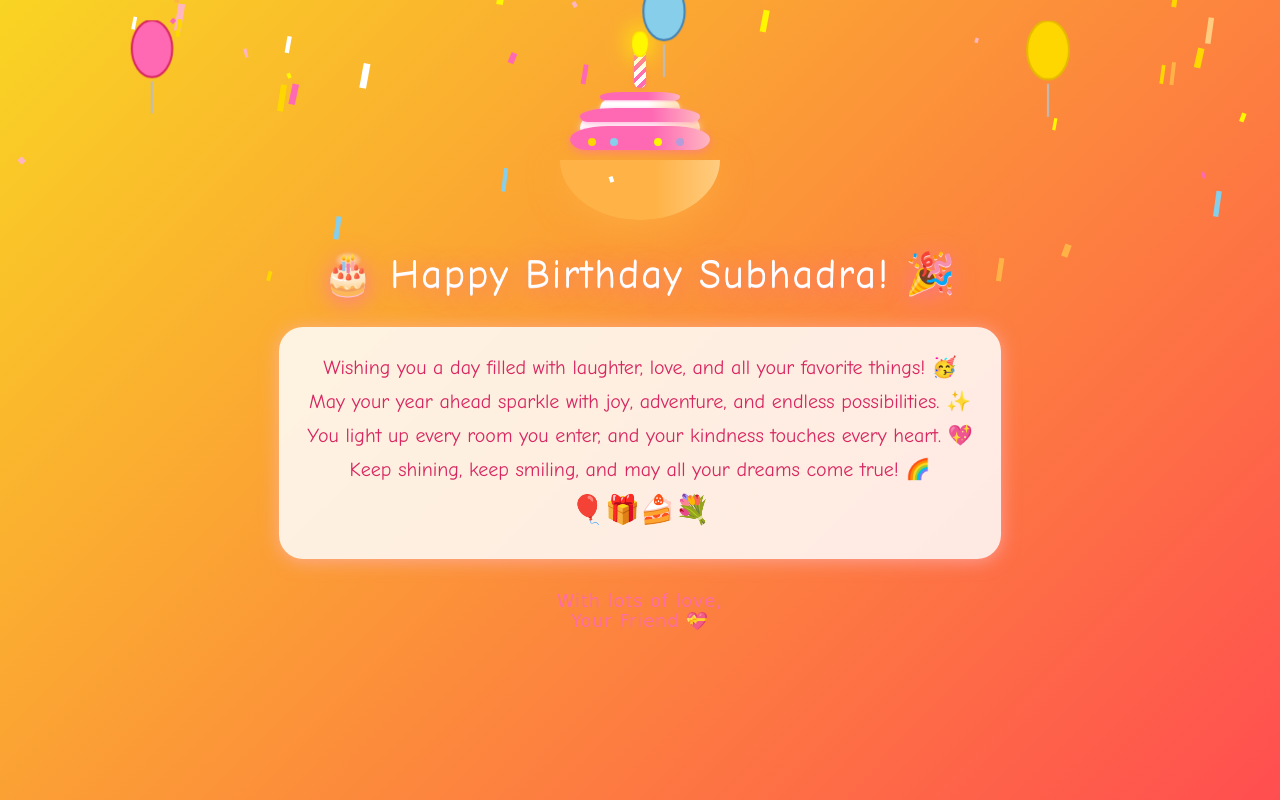
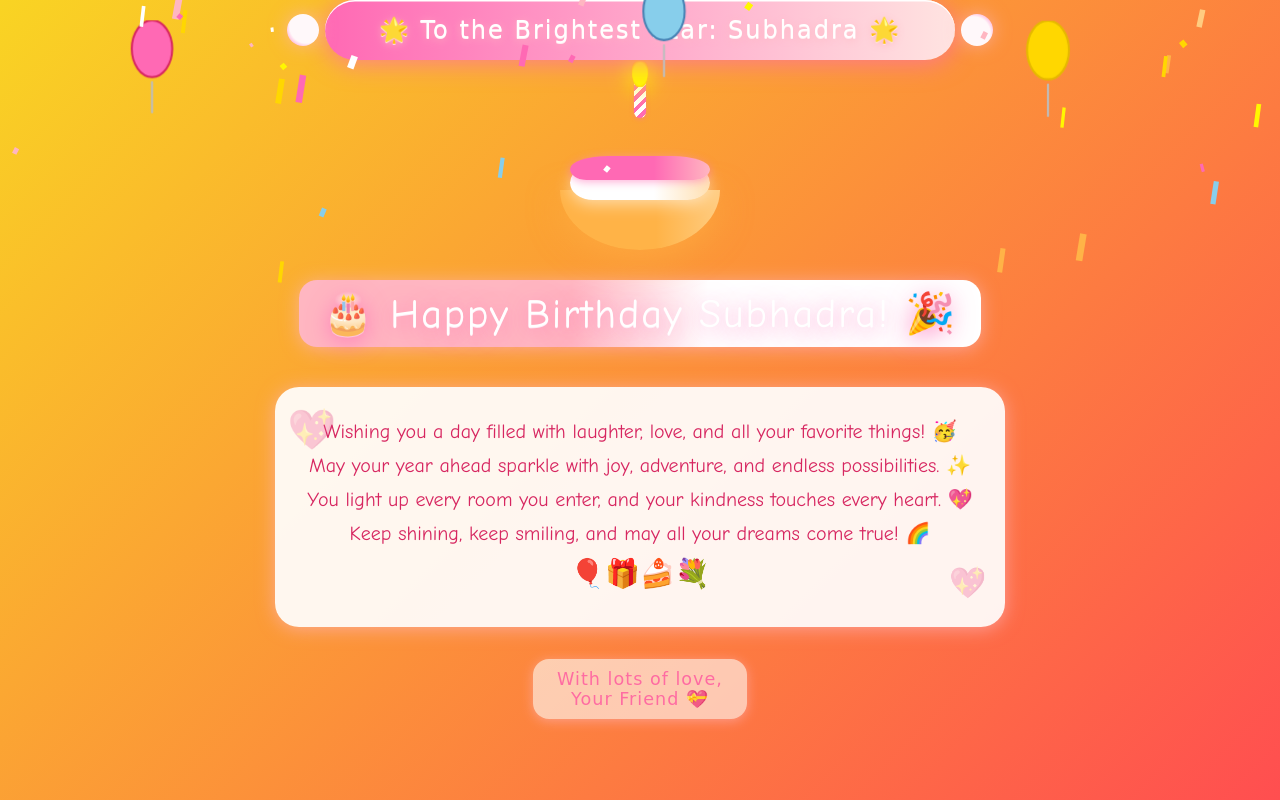
Before and after one commit to Jhamesh/hbdsubha, a plain HTML site: page index.html in a window 1280 px wide. Drawn offline with Linux system fonts and the light colour scheme.

Commit message:
Add files via upload

```diff
--- a/index.html
+++ b/index.html
@@ -22,6 +22,59 @@
       top: 0; left: 0; width: 100vw; height: 100vh;
       pointer-events: none;
       z-index: 100;
+    }
+    .ribbon-wrapper {
+      width: 100vw;
+      display: flex;
+      justify-content: center;
+      position: relative;
+      z-index: 10;
+      margin-top: 0;
+      margin-bottom: -30px;
+    }
+    .ribbon {
+      position: relative;
+      background: linear-gradient(90deg, #ff69b4 0%, #ffe4e1 100%);
+      color: #fff;
+      font-family: 'Segoe Script', cursive;
+      font-size: 1.5em;
+      padding: 16px 54px;
+      border-radius: 40px;
+      box-shadow: 0 4px 24px #ff69b4aa, 0 1.5px 0 #fff inset;
+      display: inline-block;
+      animation: ribbonPop 1.2s cubic-bezier(.68,-0.55,.27,1.55);
+      overflow: visible;
+      letter-spacing: 2px;
+    }
+    .ribbon span {
+      position: relative;
+      z-index: 2;
+      text-shadow: 0 2px 8px #ffb6c1, 0 1px 0 #fff;
+    }
+    .ribbon::before, .ribbon::after {
+      content: "";
+      position: absolute;
+      top: 50%;
+      width: 32px;
+      height: 32px;
+      background: radial-gradient(circle at 60% 40%, #fff8fa 60%, #ff69b4 100%);
+      border-radius: 50%;
+      z-index: 1;
+      transform: translateY(-50%);
+      box-shadow: 0 0 18px #ffb6c1aa;
+    }
+    .ribbon::before {
+      left: -38px;
+      background: radial-gradient(circle at 60% 40%, #fff8fa 60%, #ff69b4 100%);
+    }
+    .ribbon::after {
+      right: -38px;
+      background: radial-gradient(circle at 40% 60%, #fff8fa 60%, #ff69b4 100%);
+    }
+    @keyframes ribbonPop {
+      0% { transform: scaleX(0.7) scaleY(0.7) translateY(-40px); opacity: 0; }
+      60% { transform: scaleX(1.08) scaleY(1.08) translateY(8px); opacity: 1; }
+      100% { transform: scaleX(1) scaleY(1) translateY(0); opacity: 1; }
     }
     .cake {
       margin-top: 40px;
@@ -112,20 +165,49 @@
       letter-spacing: 2px;
       animation: popIn 1.2s cubic-bezier(.68,-0.55,.27,1.55);
       text-align: center;
+      background: linear-gradient(90deg, #ffb6c1 40%, #fff 60%);
+      border-radius: 18px;
+      padding: 10px 24px;
+      box-shadow: 0 2px 18px #ffb6c1aa;
+      margin-bottom: 10px;
     }
     .birthday-message {
       margin: 30px 0 0 0;
-      background: rgba(255,255,255,0.85);
+      background: rgba(255,255,255,0.92);
       color: #d72660;
       font-size: 1.25em;
       border-radius: 24px;
       box-shadow: 0 2px 18px #ffb6c1aa;
-      padding: 24px 28px;
+      padding: 28px 32px;
       max-width: 90vw;
       text-align: center;
       line-height: 1.7;
       font-family: 'Segoe Script', 'Comic Sans MS', cursive, sans-serif;
       animation: popIn 1.5s 0.2s cubic-bezier(.68,-0.55,.27,1.55) backwards;
+      position: relative;
+      z-index: 2;
+    }
+    .birthday-message::before {
+      content: "💖";
+      position: absolute;
+      left: 18px;
+      top: 18px;
+      font-size: 1.5em;
+      opacity: 0.3;
+      animation: heartPulse 2s infinite;
+    }
+    .birthday-message::after {
+      content: "💖";
+      position: absolute;
+      right: 18px;
+      bottom: 18px;
+      font-size: 1.5em;
+      opacity: 0.3;
+      animation: heartPulse 2s infinite 1s;
+    }
+    @keyframes heartPulse {
+      0%, 100% { transform: scale(1);}
+      50% { transform: scale(1.3);}
     }
     .signature {
       margin-top: 32px;
@@ -135,6 +217,12 @@
       text-align: center;
       letter-spacing: 1px;
       opacity: 0.85;
+      background: rgba(255,255,255,0.7);
+      border-radius: 16px;
+      padding: 10px 24px;
+      box-shadow: 0 2px 12px #ffb6c1aa;
+      display: inline-block;
+      animation: popIn 1.2s 0.5s cubic-bezier(.68,-0.55,.27,1.55) backwards;
     }
     .balloon {
       position: absolute;
@@ -165,11 +253,23 @@
       .cake { width: 120px; height: 120px; }
       .cake-base, .cake-layer, .cake-icing { left: 0; right: 0; margin: auto; }
       .signature { font-size: 1em; }
+      .ribbon { font-size: 1em; padding: 10px 18px; }
+      .ribbon::before, .ribbon::after {
+        width: 18px;
+        height: 18px;
+        left: -20px;
+        right: -20px;
+      }
     }
   </style>
 </head>
 <body>
   <canvas class="confetti" id="confetti"></canvas>
+  <div class="ribbon-wrapper">
+    <div class="ribbon">
+      <span>🌟 To the Brightest Star: Subhadra 🌟</span>
+    </div>
+  </div>
   <!-- Balloons -->
   <div class="balloon" style="left:10vw; top:30px; animation-delay:0s;">
     <svg width="48" height="64">
@@ -191,25 +291,9 @@
   </div>
   <!-- Cake -->
   <div class="cake">
-    <!-- Bottom Layer -->
     <div class="cake-base"></div>
-    <!-- Middle Layer -->
-    <div class="cake-layer" style="width:120px;height:32px;left:30px;bottom:80px;background:linear-gradient(90deg,#fff 60%,#ffe0b2 100%);border-radius:60px 60px 30px 30px/32px 32px 20px 20px;z-index:4;box-shadow:0 2px 8px #fff8;"></div>
-    <!-- Top Layer -->
-    <div class="cake-layer" style="width:80px;height:22px;left:50px;bottom:104px;background:linear-gradient(90deg,#fff 60%,#ffe0b2 100%);border-radius:40px 40px 18px 18px/22px 22px 12px 12px;z-index:5;box-shadow:0 1px 4px #fff8;"></div>
-    <!-- Bottom Icing -->
+    <div class="cake-layer"></div>
     <div class="cake-icing"></div>
-    <!-- Middle Icing -->
-    <div class="cake-icing" style="width:120px;height:14px;left:30px;bottom:98px;background:linear-gradient(90deg,#ff69b4 60%,#ffb6c1 100%);border-radius:60px 60px 12px 12px/14px 14px 10px 10px;z-index:6;box-shadow:0 1px 4px #ff69b488;"></div>
-    <!-- Top Icing -->
-    <div class="cake-icing" style="width:80px;height:8px;left:50px;bottom:120px;background:linear-gradient(90deg,#ff69b4 60%,#ffb6c1 100%);border-radius:40px 40px 8px 8px/8px 8px 6px 6px;z-index:7;box-shadow:0 1px 2px #ff69b488;"></div>
-    <!-- Sprinkles -->
-    <div style="position:absolute;left:38px;bottom:74px;width:8px;height:8px;border-radius:50%;background:#ffd700;z-index:8;"></div>
-    <div style="position:absolute;left:60px;bottom:74px;width:8px;height:8px;border-radius:50%;background:#87ceeb;z-index:8;"></div>
-    <div style="position:absolute;left:82px;bottom:74px;width:8px;height:8px;border-radius:50%;background:#ff69b4;z-index:8;"></div>
-    <div style="position:absolute;left:104px;bottom:74px;width:8px;height:8px;border-radius:50%;background:#fff700;z-index:8;"></div>
-    <div style="position:absolute;left:126px;bottom:74px;width:8px;height:8px;border-radius:50%;background:#b39ddb;z-index:8;"></div>
-    <!-- Candle -->
     <div class="cake-candle">
       <div class="cake-flame"></div>
     </div>
@@ -279,7 +363,12 @@
       canvas.height = H;
     }
     window.addEventListener('resize', resizeCanvas);
-    setInterval(drawConfetti, 16);
+    resizeCanvas();
+    function animate() {
+      drawConfetti();
+      requestAnimationFrame(animate);
+    }
+    animate();
   </script>
 </body>
 </html>
```
